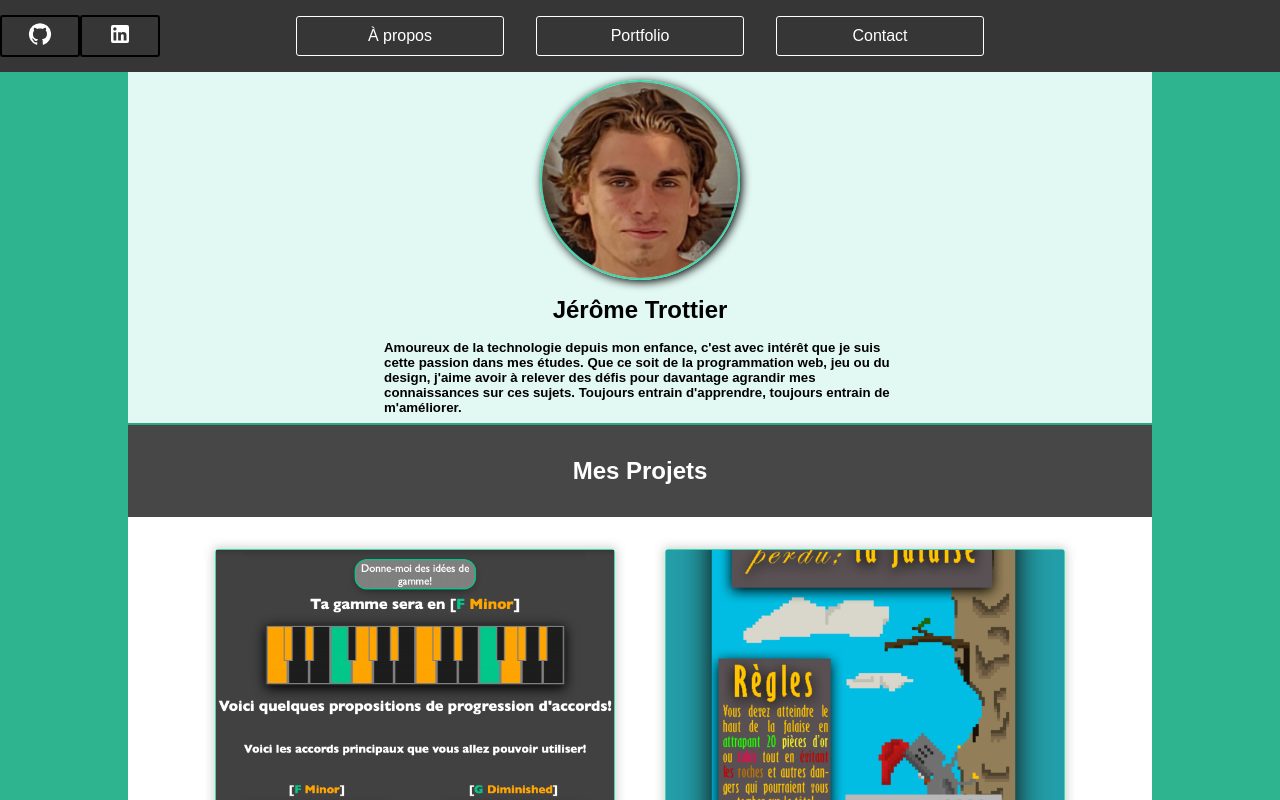
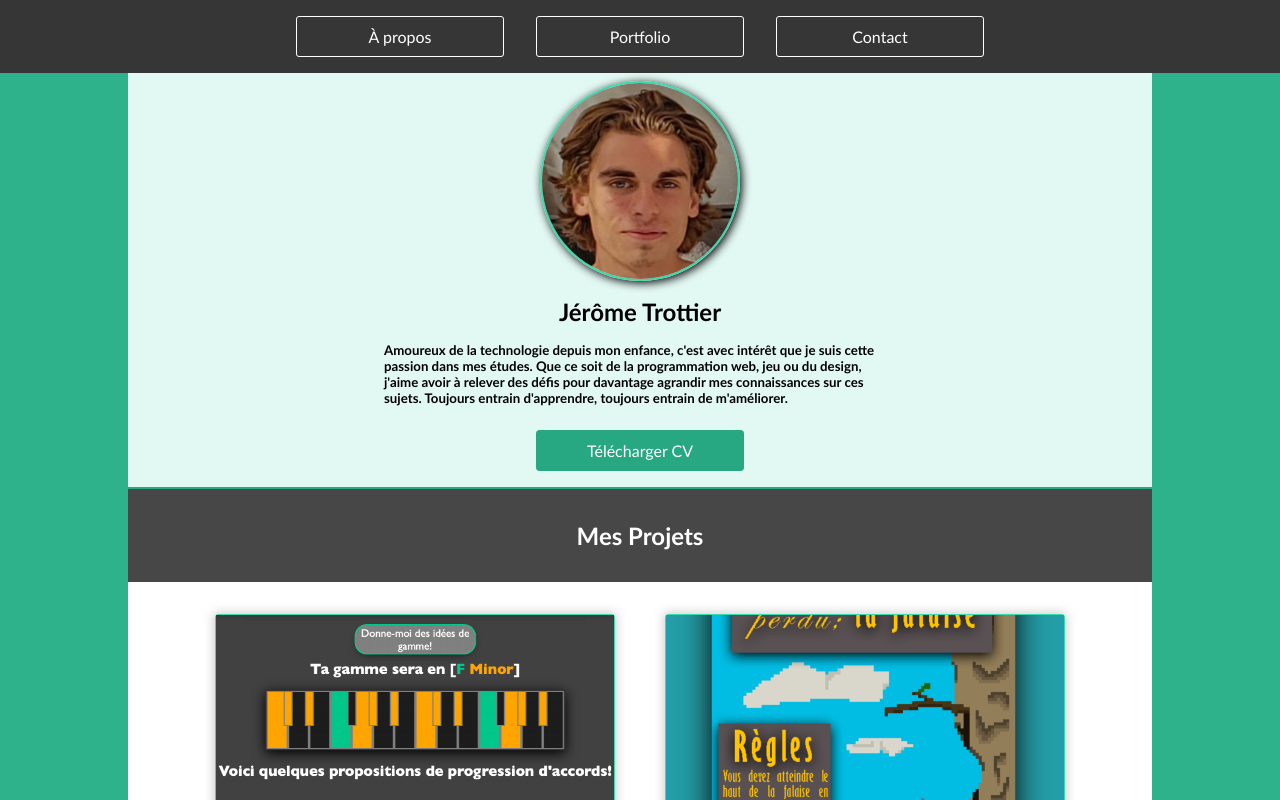
Before and after one commit to JeromeTrottier/portfolio-jerome-trottier, a React (Create React App) app: page / in a window 1280 px wide. Shown: the top 800 px of the page. Built offline with nearby package versions, Linux system fonts and the light colour scheme.

Commit message:
Ajout du telechargement CV

```diff
--- a/src/Contact.jsx
+++ b/src/Contact.jsx
@@ -7,7 +7,7 @@ import LinkedInIcon from '@mui/icons-material/LinkedIn';
 
 export default function Contact(props){
     return (
-        <section className="Contact">
+        <section id="contact" className="Contact">
             <ul>
                     <li>
                         <HouseIcon/>
--- a/src/Entete.jsx
+++ b/src/Entete.jsx
@@ -8,8 +8,8 @@ export default function Entete(props){
     return (
         <header className="Entete">
             <div className="contactLinks">
-                <LinkProjet link="https://github.com/JeromeTrottier" icone={<GitHubIcon/>}/>
-                <LinkProjet link="https://github.com/JeromeTrottier" icone={<LinkedInIcon/>}/>
+                {/* <LinkProjet link="https://github.com/JeromeTrottier" icone={<GitHubIcon/>}/>
+                <LinkProjet link="https://github.com/JeromeTrottier" icone={<LinkedInIcon/>}/> */}
             </div>
             <Navigation/>
             <div></div>
--- a/src/ListeLinksNav.jsx
+++ b/src/ListeLinksNav.jsx
@@ -6,7 +6,7 @@ export default function ListeLinksNav(props){
         <ul className="ListeLinksNav">
             <LinkNav lien="#apropos" contenu="À propos"/>
             <LinkNav lien="#portfolio" contenu="Portfolio"/>
-            <LinkNav lien="#" contenu="Contact"/>
+            <LinkNav lien="#contact" contenu="Contact"/>
         </ul>
     );
 }
--- a/src/Presentation.jsx
+++ b/src/Presentation.jsx
@@ -7,6 +7,7 @@ export default function Presentation(props){
             <h1>Jérôme Trottier</h1>
             <h5>Amoureux de la technologie depuis mon enfance, c'est avec intérêt que je suis cette passion dans mes études. Que ce soit de la programmation web, jeu ou du design, j'aime avoir à relever des défis pour davantage agrandir mes connaissances sur ces sujets. Toujours entrain d'apprendre, toujours entrain de m'améliorer.
             </h5>
+            <a href="JeromeTrottier_CV2021.pdf" download>Télécharger CV</a>
         </section>
     );
 }
--- a/src/sass/components/Presentation.scss
+++ b/src/sass/components/Presentation.scss
@@ -22,4 +22,29 @@
   * {
     margin: 0.5rem;
   }
+
+  a {
+    display: flex;
+    justify-content: center;
+    align-items: center;
+    text-align: center;
+    margin: 1rem;
+    padding: 10px 50px;
+    border-radius: 3px;
+    border: 1px solid $color__background-color-primary-dark;
+    background: linear-gradient(
+      to right,
+      transparent 50%,
+      $color__background-color-primary-dark 50%
+    );
+    background-size: 200% 100%;
+    background-position: 100% 0%;
+    transition: 0.3s;
+    color: white;
+    text-decoration: none;
+  }
+  a:hover {
+    background-position: 0% 0%;
+    color: $color__background-color-primary-dark;
+  }
 }
--- a/src/sass/components/index.scss
+++ b/src/sass/components/index.scss
@@ -3,7 +3,7 @@
 html {
   scroll-behavior: smooth;
   box-sizing: border-box;
-  font-family: $typo__font-family;
+  font-family: $typo__font-family-secondary;
 }
 *,
 *::after,
--- a/src/sass/variables/_typo.scss
+++ b/src/sass/variables/_typo.scss
@@ -1 +1,3 @@
 $typo__font-family: Arial, Helvetica, sans-serif;
+$typo__font-family-secondary: "Trebuchet MS", "Lucida Sans Unicode",
+  "Lucida Grande", "Lucida Sans", Arial, sans-serif;
```
Also changed, not shown: 1 other file (tests, documents, lock files or other folders).
